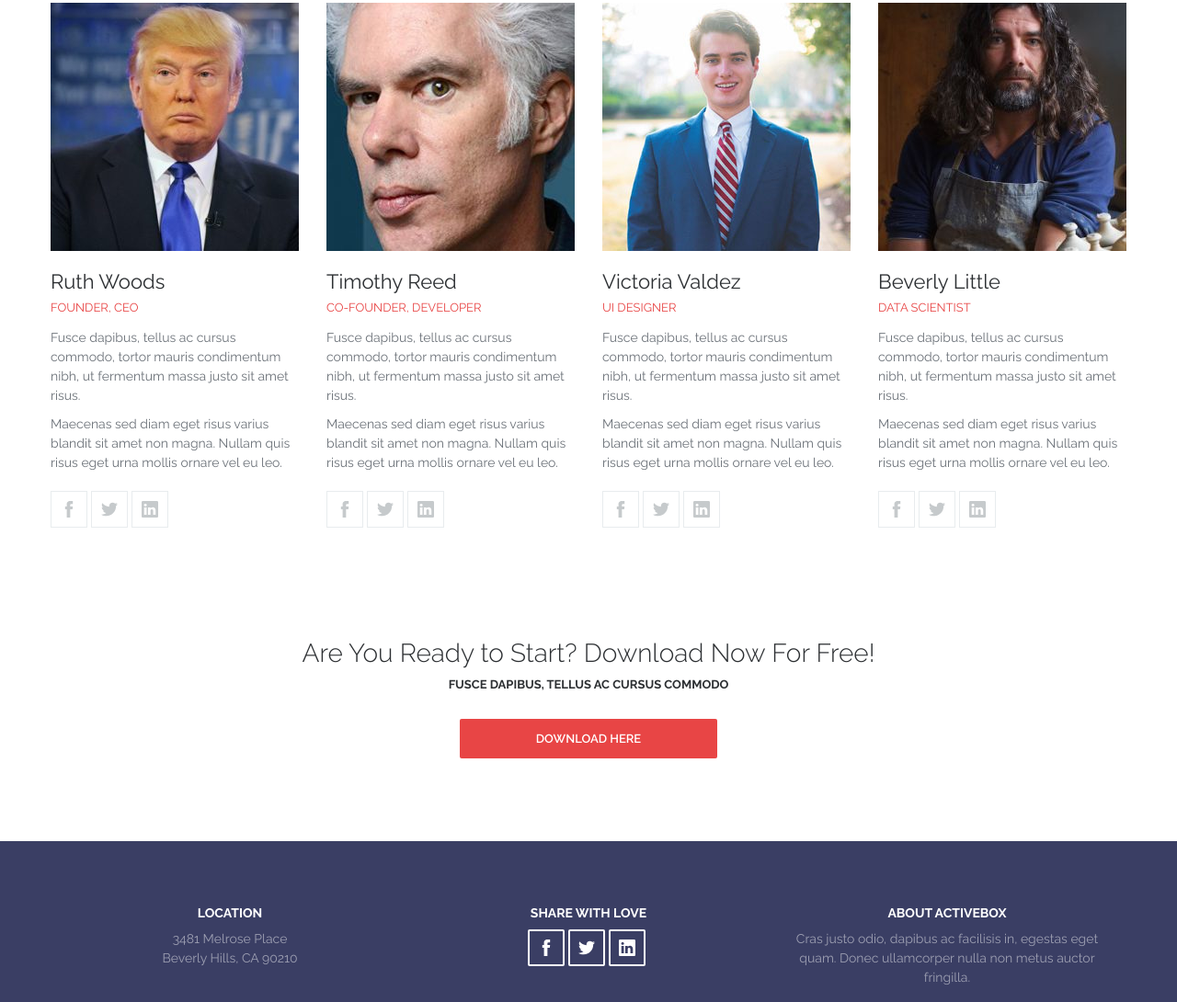
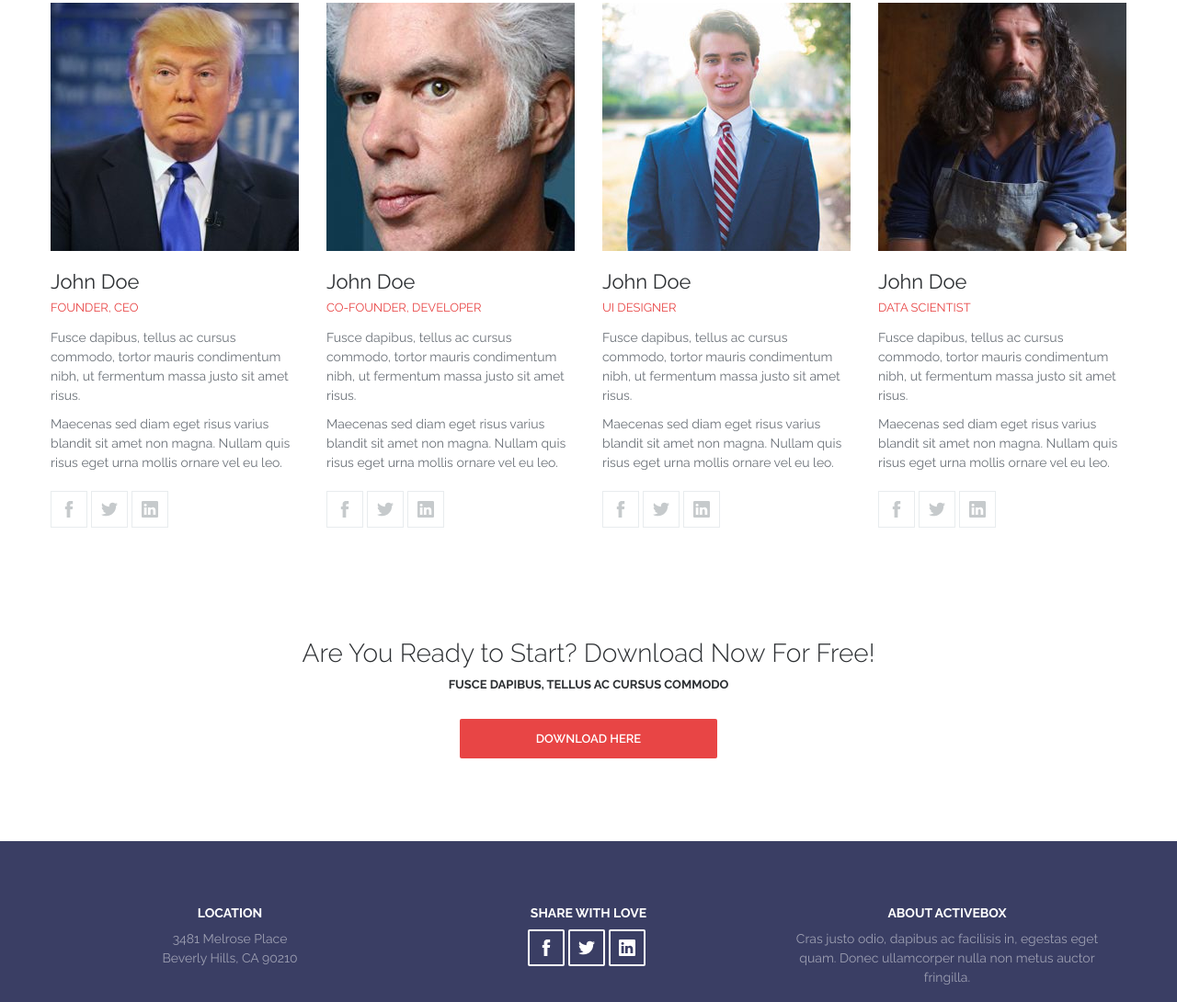
Before and after one commit to iuramu4ka/Web, a plain HTML site: page Web1/index.html in a window 1280 px wide. Shown: the part 2911-4001 px from the top of the page at 92% size. Drawn offline with nearby package versions, Linux system fonts and the light colour scheme.

Commit message:
Update index.html

```diff
--- a/Web1/index.html
+++ b/Web1/index.html
@@ -5,7 +5,7 @@
     <link href="https://fonts.googleapis.com/css?family=Cardo:400i|Open+Sans:700|Raleway:300,400,600,700&display=swap" rel="stylesheet">
     <link rel="stylesheet" href="assets/css/style.css">
     <meta name="viewport" content="width=device-width, initial-scale=1">
-    <title>ActiveBox</title>
+    <title>Web_Yura_Mychka</title>
 
     <script src="https://cdnjs.cloudflare.com/ajax/libs/jquery/3.4.1/jquery.min.js"></script>
 </head>
@@ -204,7 +204,7 @@
 
             <div class="team__item">
                 <img class="team__photo" src="./assets/images/team/team-1.jpg" alt="">
-                <div class="team__name">Ruth Woods</div>
+                <div class="team__name">John Doe</div>
                 <div class="team__prof">Founder, CEO</div>
                 <div class="team__text">
                     <p>Fusce dapibus, tellus ac cursus commodo, tortor mauris condimentum nibh, ut fermentum massa justo sit amet risus.</p>
@@ -232,7 +232,7 @@
 
             <div class="team__item">
                 <img class="team__photo" src="./assets/images/team/team-2.jpg" alt="">
-                <div class="team__name">Timothy Reed</div>
+                <div class="team__name">John Doe</div>
                 <div class="team__prof">Co-Founder, Developer</div>
                 <div class="team__text">
                     <p>Fusce dapibus, tellus ac cursus commodo, tortor mauris condimentum nibh, ut fermentum massa justo sit amet risus.</p>
@@ -259,7 +259,7 @@
 
             <div class="team__item">
                 <img class="team__photo" src="./assets/images/team/team-3.jpg" alt="">
-                <div class="team__name">Victoria Valdez</div>
+                <div class="team__name">John Doe</div>
                 <div class="team__prof">UI Designer</div>
                 <div class="team__text">
                     <p>Fusce dapibus, tellus ac cursus commodo, tortor mauris condimentum nibh, ut fermentum massa justo sit amet risus.</p>
@@ -286,7 +286,7 @@
 
             <div class="team__item">
                 <img class="team__photo" src="./assets/images/team/team-4.jpg" alt="">
-                <div class="team__name">Beverly Little</div>
+                <div class="team__name">John Doe</div>
                 <div class="team__prof">Data Scientist</div>
                 <div class="team__text">
                     <p>Fusce dapibus, tellus ac cursus commodo, tortor mauris condimentum nibh, ut fermentum massa justo sit amet risus.</p>
```
